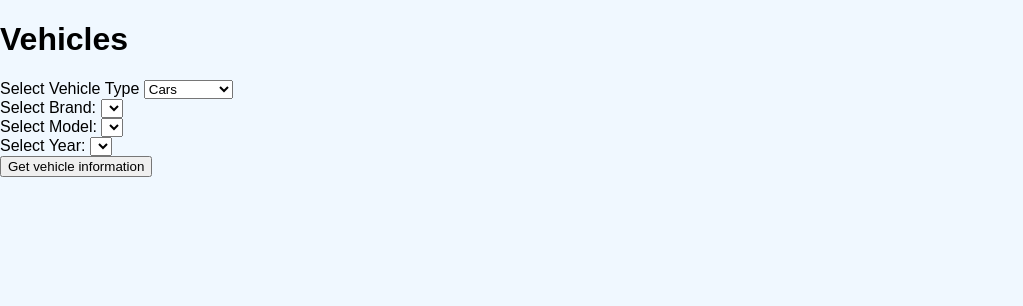
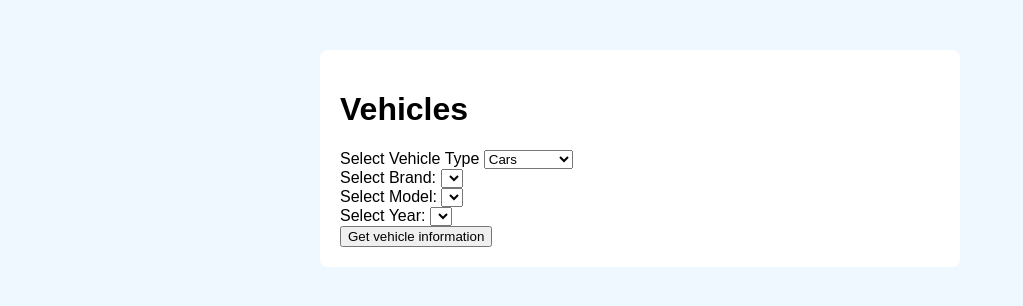
Before and after one commit to BenhinMwendwa/API-Project, a plain HTML site: page index.html in a window 1280 px wide. Shown: the whole page, without its empty margins (0-1023 px from the left). Drawn offline with Linux system fonts and the light colour scheme.

Commit message:
styled the container

```diff
--- a/CSS/style.css
+++ b/CSS/style.css
@@ -4,3 +4,11 @@ body {
     margin: 0;
     padding: 0;
 }
+.container {
+    max-width: 600px;
+    margin: 50px auto;
+    padding: 20px;
+    background-color: #fff;
+    border-radius: 8px;
+
+}
```
